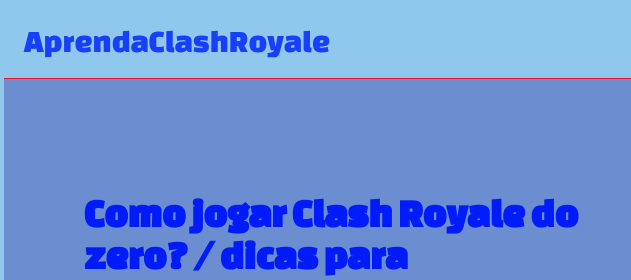
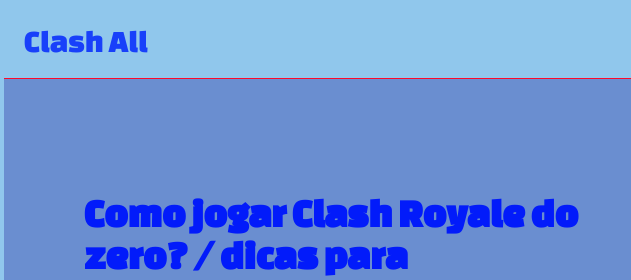
Before and after one commit to N4zakk/clash-royale, a plain HTML site: page index.html in a window 1280 px wide. Shown: the top 280 px of the page, 0-631 px from the left. Drawn offline with Linux system fonts and the light colour scheme.

Commit message:
mudei o nome

```diff
--- a/index.html
+++ b/index.html
@@ -11,7 +11,7 @@
 
 <body>
 
-    <header>AprendaClashRoyale</header>
+    <header>Clash All</header>
     <section class="chamada">
         <div class="chamada-texto">
             <h1>Como jogar Clash Royale do zero? / dicas para iniciantes (Guia de como jogar Clash Royale)</h1>
```
